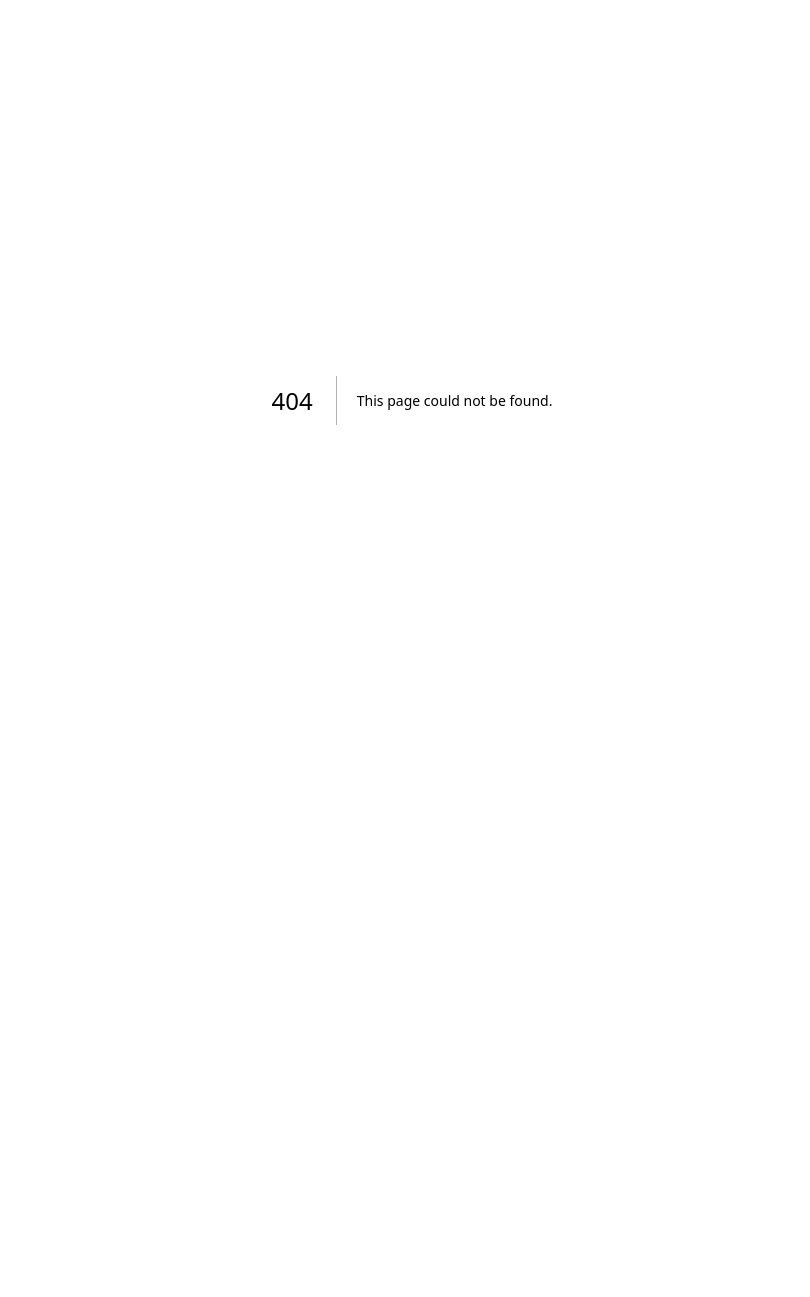
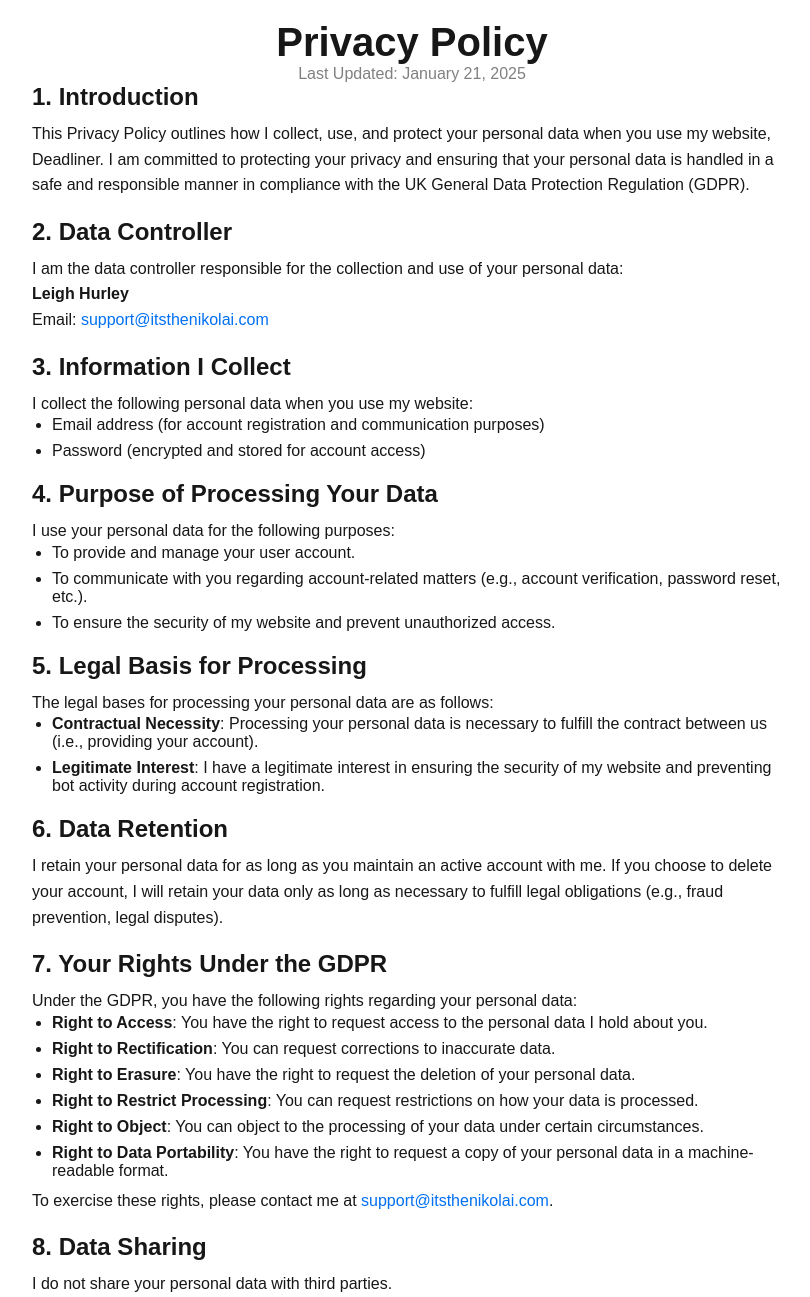
Before and after one commit to leigh966/deadliner, a Next.js app: page /privacy-policy in a window 1280 px wide. Before the commit this address had no page. Shown: the top 1297 px of the page, without its empty margins (228-1038 px from the left). Before the commit the page ends 800 px from the top, so only its background shows below. Built offline with nearby package versions, Linux system fonts and the light colour scheme.

Commit message:
created a basic privacy policy with the help of chatgpt

```diff
--- /dev/null
+++ b/src/app/privacy-policy/page.js
@@ -0,0 +1,199 @@
+// pages/privacy-policy.js
+import styles from "./privacypolicy.module.css"; // Corrected import path
+
+const PrivacyPolicy = () => {
+  return (
+    <>
+      <div className={styles.container}>
+        <h1 className={styles.heading}>Privacy Policy</h1>
+
+        {/* Static "Last Updated" Date */}
+        <p className={styles.date}>Last Updated: January 21, 2025</p>
+
+        <section className={styles.section}>
+          <h2 className={styles.subHeading}>1. Introduction</h2>
+          <p className={styles.text}>
+            This Privacy Policy outlines how I collect, use, and protect your
+            personal data when you use my website, Deadliner. I am committed to
+            protecting your privacy and ensuring that your personal data is
+            handled in a safe and responsible manner in compliance with the UK
+            General Data Protection Regulation (GDPR).
+          </p>
+        </section>
+
+        <section className={styles.section}>
+          <h2 className={styles.subHeading}>2. Data Controller</h2>
+          <p className={styles.text}>
+            I am the data controller responsible for the collection and use of
+            your personal data:
+            <br />
+            <strong className={styles.bold}>Leigh Hurley</strong>
+            <br />
+            Email:{" "}
+            <span className={styles.link}>support@itsthenikolai.com</span>
+          </p>
+        </section>
+
+        <section className={styles.section}>
+          <h2 className={styles.subHeading}>3. Information I Collect</h2>
+          <p className={styles.text}>
+            I collect the following personal data when you use my website:
+          </p>
+          <ul className={styles.list}>
+            <li className={styles.listItem}>
+              Email address (for account registration and communication
+              purposes)
+            </li>
+            <li className={styles.listItem}>
+              Password (encrypted and stored for account access)
+            </li>
+          </ul>
+        </section>
+
+        <section className={styles.section}>
+          <h2 className={styles.subHeading}>
+            4. Purpose of Processing Your Data
+          </h2>
+          <p className={styles.text}>
+            I use your personal data for the following purposes:
+          </p>
+          <ul className={styles.list}>
+            <li className={styles.listItem}>
+              To provide and manage your user account.
+            </li>
+            <li className={styles.listItem}>
+              To communicate with you regarding account-related matters (e.g.,
+              account verification, password reset, etc.).
+            </li>
+            <li className={styles.listItem}>
+              To ensure the security of my website and prevent unauthorized
+              access.
+            </li>
+          </ul>
+        </section>
+
+        <section className={styles.section}>
+          <h2 className={styles.subHeading}>5. Legal Basis for Processing</h2>
+          <p className={styles.text}>
+            The legal bases for processing your personal data are as follows:
+          </p>
+          <ul className={styles.list}>
+            <li className={styles.listItem}>
+              <strong className={styles.bold}>Contractual Necessity</strong>:
+              Processing your personal data is necessary to fulfill the contract
+              between us (i.e., providing your account).
+            </li>
+            <li className={styles.listItem}>
+              <strong className={styles.bold}>Legitimate Interest</strong>: I
+              have a legitimate interest in ensuring the security of my website
+              and preventing bot activity during account registration.
+            </li>
+          </ul>
+        </section>
+
+        <section className={styles.section}>
+          <h2 className={styles.subHeading}>6. Data Retention</h2>
+          <p className={styles.text}>
+            I retain your personal data for as long as you maintain an active
+            account with me. If you choose to delete your account, I will retain
+            your data only as long as necessary to fulfill legal obligations
+            (e.g., fraud prevention, legal disputes).
+          </p>
+        </section>
+
+        <section className={styles.section}>
+          <h2 className={styles.subHeading}>7. Your Rights Under the GDPR</h2>
+          <p className={styles.text}>
+            Under the GDPR, you have the following rights regarding your
+            personal data:
+          </p>
+          <ul className={styles.list}>
+            <li className={styles.listItem}>
+              <strong className={styles.bold}>Right to Access</strong>: You have
+              the right to request access to the personal data I hold about you.
+            </li>
+            <li className={styles.listItem}>
+              <strong className={styles.bold}>Right to Rectification</strong>:
+              You can request corrections to inaccurate data.
+            </li>
+            <li className={styles.listItem}>
+              <strong className={styles.bold}>Right to Erasure</strong>: You
+              have the right to request the deletion of your personal data.
+            </li>
+            <li className={styles.listItem}>
+              <strong className={styles.bold}>
+                Right to Restrict Processing
+              </strong>
+              : You can request restrictions on how your data is processed.
+            </li>
+            <li className={styles.listItem}>
+              <strong className={styles.bold}>Right to Object</strong>: You can
+              object to the processing of your data under certain circumstances.
+            </li>
+            <li className={styles.listItem}>
+              <strong className={styles.bold}>Right to Data Portability</strong>
+              : You have the right to request a copy of your personal data in a
+              machine-readable format.
+            </li>
+          </ul>
+          <p className={styles.text}>
+            To exercise these rights, please contact me at{" "}
+            <span className={styles.link}>support@itsthenikolai.com</span>.
+          </p>
+        </section>
+
+        <section className={styles.section}>
+          <h2 className={styles.subHeading}>8. Data Sharing</h2>
+          <p className={styles.text}>
+            I do not share your personal data with third parties.
+          </p>
+        </section>
+
+        <section className={styles.section}>
+          <h2 className={styles.subHeading}>9. Data Security</h2>
+          <p className={styles.text}>
+            I take the security of your personal data seriously and implement
+            industry-standard security measures such as encryption and secure
+            server infrastructure to protect your data from unauthorized access,
+            alteration, and destruction.
+          </p>
+        </section>
+
+        <section className={styles.section}>
+          <h2 className={styles.subHeading}>
+            10. International Data Transfers
+          </h2>
+          <p className={styles.text}>
+            I do not transfer your personal data outside of the United Kingdom
+            or European Economic Area (EEA).
+          </p>
+        </section>
+
+        <section className={styles.section}>
+          <h2 className={styles.subHeading}>
+            11. Changes to This Privacy Policy
+          </h2>
+          <p className={styles.text}>
+            I may update this Privacy Policy from time to time. Any changes will
+            be posted on this page, with the "Last Updated" date revised
+            accordingly. I recommend reviewing this policy periodically to stay
+            informed about how I am protecting your personal data.
+          </p>
+        </section>
+
+        <section className={styles.section}>
+          <h2 className={styles.subHeading}>12. Contact Information</h2>
+          <p className={styles.text}>
+            If you have any questions or concerns about this Privacy Policy or
+            my data practices, please contact me at:
+            <br />
+            <strong className={styles.bold}>Email:</strong>{" "}
+            <span className={styles.link}>support@itsthenikolai.com</span>
+          </p>
+        </section>
+      </div>
+    </>
+  );
+};
+
+export default PrivacyPolicy;
--- /dev/null
+++ b/src/app/privacy-policy/privacypolicy.module.css
@@ -0,0 +1,63 @@
+/* styles/PrivacyPolicy.module.css */
+.container {
+  max-width: 800px;
+  margin: 0 auto;
+  padding: 20px;
+  font-family: Arial, sans-serif;
+}
+
+.heading {
+  text-align: center;
+  font-size: 2.5rem;
+}
+
+.date {
+  text-align: center;
+  font-size: 1rem;
+  color: gray;
+}
+
+.section {
+  margin-bottom: 20px;
+}
+
+.subHeading {
+  font-size: 1.5rem;
+  margin-bottom: 10px;
+}
+
+.text {
+  font-size: 1rem;
+  line-height: 1.6;
+}
+
+.list {
+  list-style-type: disc;
+  padding-left: 20px;
+}
+
+.listItem {
+  margin-bottom: 8px;
+}
+
+.bold {
+  font-weight: bold;
+}
+
+.link {
+  color: #0070f3;
+  text-decoration: none;
+}
+
+.linkStyled {
+  color: #0070f3;
+  text-decoration: underline;
+}
+
+.link:hover {
+  color: #0056b3;
+}
+
+.linkStyled:hover {
+  text-decoration: none;
+}
```
